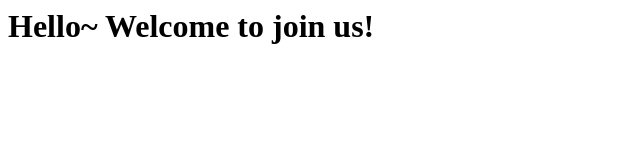
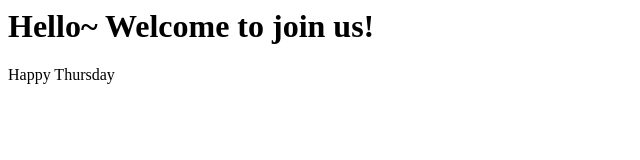
Before and after one commit to chenweiji/cici, a plain HTML site: page index.html in a window 1280 px wide. Shown: the whole page, without its empty margins (0-640 px from the left). Drawn offline with Linux system fonts and the light colour scheme.

Commit message:
add label

```diff
--- a/index.html
+++ b/index.html
@@ -1,5 +1,6 @@
 <html>
   <body>
     <h1>Hello~ Welcome to join us! </h1>
+    <label>Happy Thursday</label>
   </body>
 </html>
```
